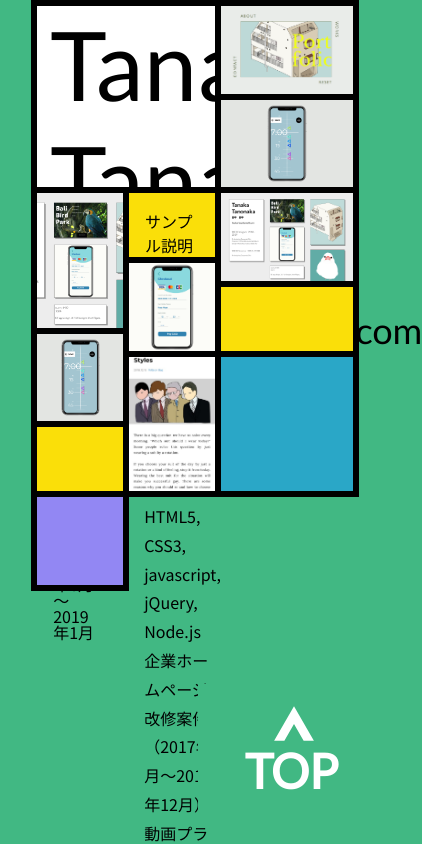
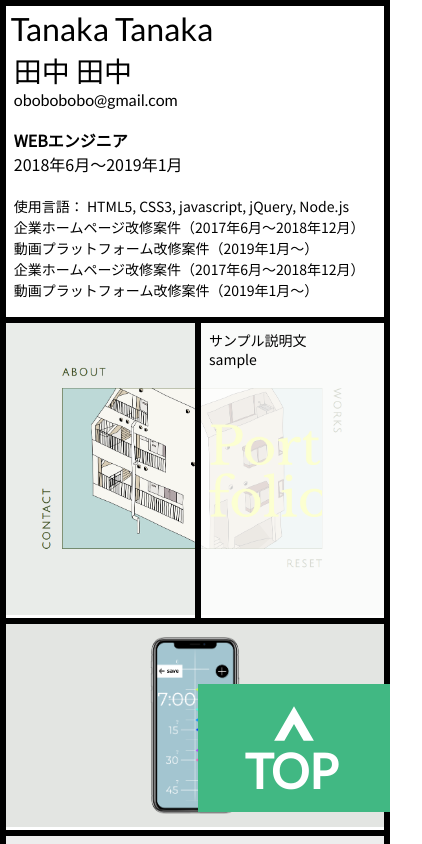
Before and after one commit to toriksy/portfolio-gallery, a website: page docs/index.html in a window 390 px wide. Shown: the top 844 px of the page, 422 px wide, since content can reach past the window. Drawn offline with Linux system fonts and the light colour scheme.

Commit message:
responsive

```diff
--- a/docs/index.html
+++ b/docs/index.html
@@ -40,13 +40,13 @@
             <div class="p-h-history"></div>
           </div>
           <div class="l-header-content-upper-box p-h-upper-box">
-              <img class="p-c-box-img"src="imgs/boxclock1.PNG">
+              <img class="p-u-box-img"src="imgs/boxclock1.PNG">
               <div class="p-u-hover-comment">
                   <p>サンプル説明文<br>sample</p>
                 </div>
           </div>
           <div class="l-header-content-lower-box p-h-lower-box">
-              <img class="p-c-box-img p-u-scale" src="imgs/006 - Setting.PNG">
+              <img class="p-u-box-img p-u-scale" src="imgs/006 - Setting.PNG">
           </div>
       </div>
 
@@ -54,35 +54,40 @@
             <div class="l-contents-box-left">
             <!--タテに並んでいる-->
               <div class="p-c-box-3">
-                  <img class="p-c-box-img"src="imgs/portfolio-draft.png">
+                  <img class="p-u-box-img"src="imgs/portfolio-draft.png">
               </div>
               <div class="p-c-box-2">
-                <img class="p-c-box-img" src="imgs/006 - Setting.PNG">
+                <img class="p-u-box-img" src="imgs/006 - Setting.PNG">
               </div>
               <div class="p-c-box-1"></div>
               <div class="p-c-box-2"></div>
             </div>
 
             <div class="l-contents-box-middle">
-              <div class="p-c-box-1 p-c-box-text">
+              <div class="p-c-box-1 p-u-box-text">
                 サンプル説明文<br>
-                何か書きたいときはp-c-box-textプロパティをつける
+                何か書きたいときはp-u-box-textプロパティをつける
               </div>
               <div class="p-c-box-2">
-                  <img class="p-c-box-img"src="imgs/day2-Credit Card Checkout.PNG">
+                  <img class="p-u-box-img"src="imgs/day2-Credit Card Checkout.PNG">
               </div>
               <div class="p-c-box-3">
-                  <img class="p-c-box-img"src="imgs/m-news-gizmodo-medium_eng.jpeg">
+                  <img class="p-u-box-img"src="imgs/m-news-gizmodo-medium_eng.jpeg">
               </div>
             </div>
 
             <div class="l-contents-box-right">
               <div class="p-c-box-2">
-                  <img class="p-c-box-img"src="imgs/portfolio-draft.png">
+                  <img class="p-u-box-img"src="imgs/portfolio-draft.png">
               </div>
-              <div class="p-c-box-1"></div>
+                <a href="">
+              <div class="p-c-box-1 p-u-box-title">
+                <h3>記事遷移タイトル</h3>
+              <p>説明サンプル～</p>
+              </div></a>
+
               <div class="p-c-box-3"></div>
-            </div>
+            </a>
           </div>
         </div>
       </div>
--- a/docs/scss/layouts.scss
+++ b/docs/scss/layouts.scss
@@ -11,13 +11,15 @@
 }
 
 .l-header-grid {
-  width: 84vw;
-  height: 48vw;
-  max-height: 48vw;
+  width: 100vw;
+  height: 40vw;
+  max-width: 2000px;
+  max-height: 800px;
   margin: 0 auto;
   display: grid;
-  grid-template-rows: 24vw 24vw;
-  grid-template-columns: calc(48vw - 3px) 1fr;
+  grid-template-rows: 50% 50%;
+  grid-template-columns: 60% 1fr;
+  overflow: hidden;
 }
 
 .l-header-profile-box {
@@ -36,7 +38,8 @@
 }
 
 .l-contents-flex {
-  width: 84vw;
+  width: 100vw;
+  max-width: 2000px;
   margin: 0 auto;
   display: flex;
   justify-content: center;
@@ -44,12 +47,53 @@
 }
 
 .l-contents-box-left {
-  width: 24vw;
+  width: 30%;
 }
 
 .l-contents-box-middle {
-  width: 24vw;
+  width: 30%;
 }
 .l-contents-box-right {
-  width: 36vw;
+  width: 40%;
 }
+
+@media screen and (max-width: 800px) {
+  .l-header-grid {
+    width: 100%;
+    height: auto;
+    max-height: none;
+    display: block;
+    overflow: hidden;
+  }
+
+  .l-header-profile-box {
+    width: 100%;
+    height: auto;
+  }
+
+  .l-header-content-upper-box {
+    width: 100%;
+    height: auto;
+  }
+
+  .l-header-content-lower-box {
+    width: 100%;
+    height: auto;
+  }
+  .l-contents-flex {
+    width: 100%;
+    margin: 0 auto;
+    display: block;
+  }
+
+  .l-contents-box-left {
+    width: 100%;
+  }
+
+  .l-contents-box-middle {
+    width: 100%;
+  }
+  .l-contents-box-right {
+    width: 100%;
+  }
+}
--- a/docs/scss/projects.scss
+++ b/docs/scss/projects.scss
@@ -1,6 +1,11 @@
 html {
-  background-color: $vuecolor;
+  background-color: #fff;
 }
+
+/*
+======================================
+back to top button
+*/
 
 .p-link-top {
   width: 192px;
@@ -21,17 +26,22 @@ html {
   }
 }
 
+/*
+======================================
+header profile area
+*/
+
 .p-h-profile-box {
   @include border;
   background-color: #fff;
-  padding-left: 16px;
+  padding-left: 2vw;
 }
 
 .p-h-english-name {
   font-family: $lato;
   font-size: 96px;
   line-height: 1.2em;
-  margin: 0 auto 8px -3px;
+  margin: 1vw auto 8px -3px;
   color: $black;
 }
 
@@ -90,10 +100,16 @@ html {
   overflow: hidden;
 }
 
+/*
+======================================
+contains area
+*/
+
 .p-c-box-1 {
   position: relative;
   background-color: #fadf09;
-  height: 18vw;
+  height: 20vw;
+  max-height: 400px;
   @include border-content;
   overflow: hidden;
 }
@@ -101,7 +117,8 @@ html {
 .p-c-box-2 {
   position: relative;
   background-color: #9287f3;
-  height: 24vw;
+  height: 30vw;
+  max-height: 600px;
   @include border-content;
   overflow: hidden;
 }
@@ -109,12 +126,18 @@ html {
 .p-c-box-3 {
   position: relative;
   background-color: #2aa7c7;
-  height: 36vw;
+  height: 40vw;
+  max-height: 800px;
   @include border-content;
   overflow: hidden;
 }
 
-.p-c-box-text {
+/*
+======================================
+universal
+*/
+
+.p-u-box-text {
   font-family: $notoSans;
   font-size: 16px;
   font-weight: 100;
@@ -123,12 +146,35 @@ html {
   line-height: 1.5em;
 }
 
-.p-c-box-img {
+.p-u-box-title {
+  font-family: $notoSans;
+  color: $black;
+  padding: 16px;
+  line-height: 2em;
+  cursor: pointer;
+  h3 {
+    font-size: 36px;
+    font-weight: 900;
+    margin-bottom: 24px;
+  }
+  p {
+    font-size: 16px;
+    font-weight: 100;
+  }
+}
+
+.p-u-box-title:hover {
+  background-color: $vuecolor;
+  color: #fff;
+  transition: $transition;
+}
+
+.p-u-box-img {
   width: 100%;
   height: 100%;
   overflow: hidden;
   object-fit: cover;
-  transition-duration: 0.3s;
+  transition: $transition;
 }
 
 .p-u-hover-comment {
@@ -141,11 +187,11 @@ html {
   font-family: $notoSans;
   font-size: 16px;
   line-height: 1.5em;
-  background: rgba(255, 255, 255, 0.9);
-  color: $black;
+  background: $vuecolor;
+  color: #fff;
   padding: 16px;
   cursor: pointer;
-  transition: all 0.2s ease-out;
+  transition: $transition;
   opacity: 0;
 }
 
@@ -160,3 +206,94 @@ html {
 .p-u-scale:hover {
   transform: scale(1.1);
 }
+
+/*
+=============================================================
+Media query
+*/
+
+@media screen and (max-width: 1260px) {
+  /*　画面サイズが1260pxまではここを読み込む　*/
+  .p-h-english-name {
+    font-size: 32px;
+  }
+
+  .p-h-japanese-name {
+    font-size: 28px;
+    margin-bottom: 8px;
+  }
+
+  .p-h-email {
+    font-size: 16px;
+    margin-bottom: 24px;
+  }
+
+  .p-h-history-wrapper {
+    display: block;
+  }
+
+  .p-h-history-title {
+    h3 {
+      font-size: 16px;
+      font-weight: 900;
+      margin: 4px auto 8px;
+    }
+    h4 {
+      font-size: 16px;
+      margin-bottom: 16px;
+    }
+  }
+
+  .p-h-history-detail {
+    padding-left: 0px;
+    font-size: 14px;
+    line-height: 1.5em;
+    padding-bottom: 16px;
+  }
+
+  .p-u-box-text {
+    font-size: 14px;
+    padding: 8px;
+    line-height: 1.3em;
+  }
+
+  .p-u-box-title {
+    padding: 8px;
+    h3 {
+      font-size: 24px;
+      margin-bottom: 16px;
+    }
+    p {
+      font-size: 14px;
+    }
+  }
+
+  .p-u-hover-comment {
+    font-size: 14px;
+    line-height: 1.3em;
+    padding: 8px;
+  }
+}
+
+@media screen and (max-width: 800px) {
+  .p-c-box-1 {
+    height: 60vw;
+  }
+
+  .p-c-box-2 {
+    height: 80vw;
+  }
+
+  .p-c-box-3 {
+    height: 100vw;
+  }
+  .p-u-hover-comment {
+    position: absolute;
+    left: 50%;
+    width: 50%;
+    opacity: 1;
+    color: $black;
+    background-color: rgba(255, 255, 255, 0.8);
+    border-left: 6px solid $black;
+  }
+}
--- a/docs/scss/styles.scss
+++ b/docs/scss/styles.scss
@@ -6,9 +6,10 @@ reset the style
 
 /*
 colors, font-styles
+contains all variables & mixins
 ========================================================
 */
-@import "./docs/scss/colors.scss";
+@import "./docs/scss/variables.scss";
 
 /*
 layout of the window
--- a/docs/scss/utilities.scss
+++ b/docs/scss/utilities.scss
@@ -14,3 +14,10 @@
 .u-mgn-2vw-btm {
   margin-bottom: 2vw;
 }
+
+@media screen and (max-width: 1260px) {
+  /*　画面サイズが1260pxまではここを読み込む　*/
+  .u-pdg-64-btm {
+    padding-bottom: 8px;
+  }
+}
--- a/docs/scss/colors.scss
+++ b/docs/scss/variables.scss
@@ -5,8 +5,6 @@ $vuecolor: #41b883;
 $link: #427bb0;
 $linkHover: #2bd3f8;
 $linkVisited: #1b4e7d;
-
-$boxShadow: #9d9d9d;
 
 @import url("https://fonts.googleapis.com/css?family=Lato|Noto+Sans+JP|Noto+Serif+JP|Playfair+Display");
 
@@ -24,3 +22,7 @@ $playfair: "Playfair Display", serif;
   border-right: 6px solid $black;
   border-bottom: 6px solid $black;
 }
+
+$transition: all 0.2s ease-in-out;
+
+$profilesize: calc(60vw - 4px);
```
Also changed, not shown: docs/css/styles.css.
